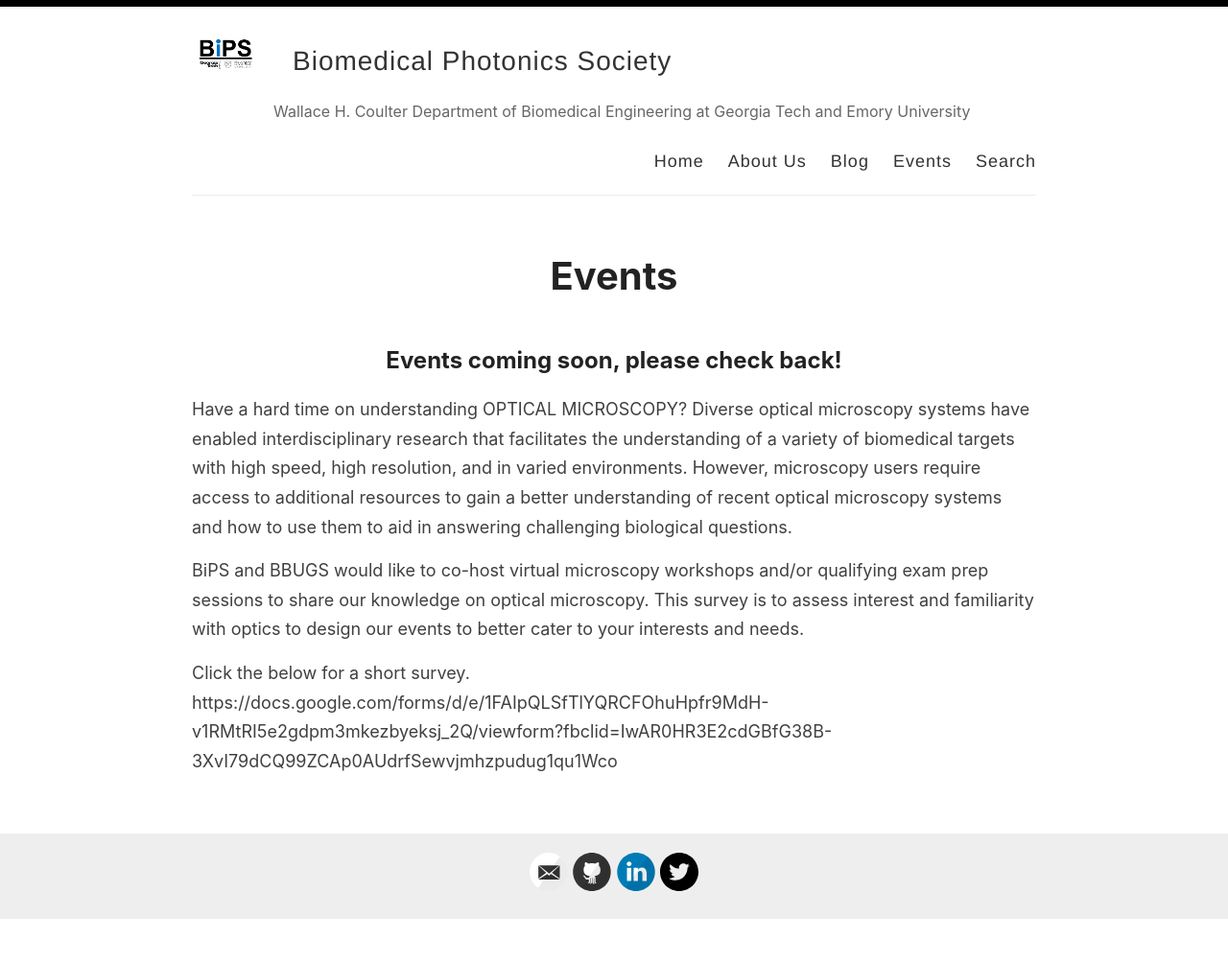
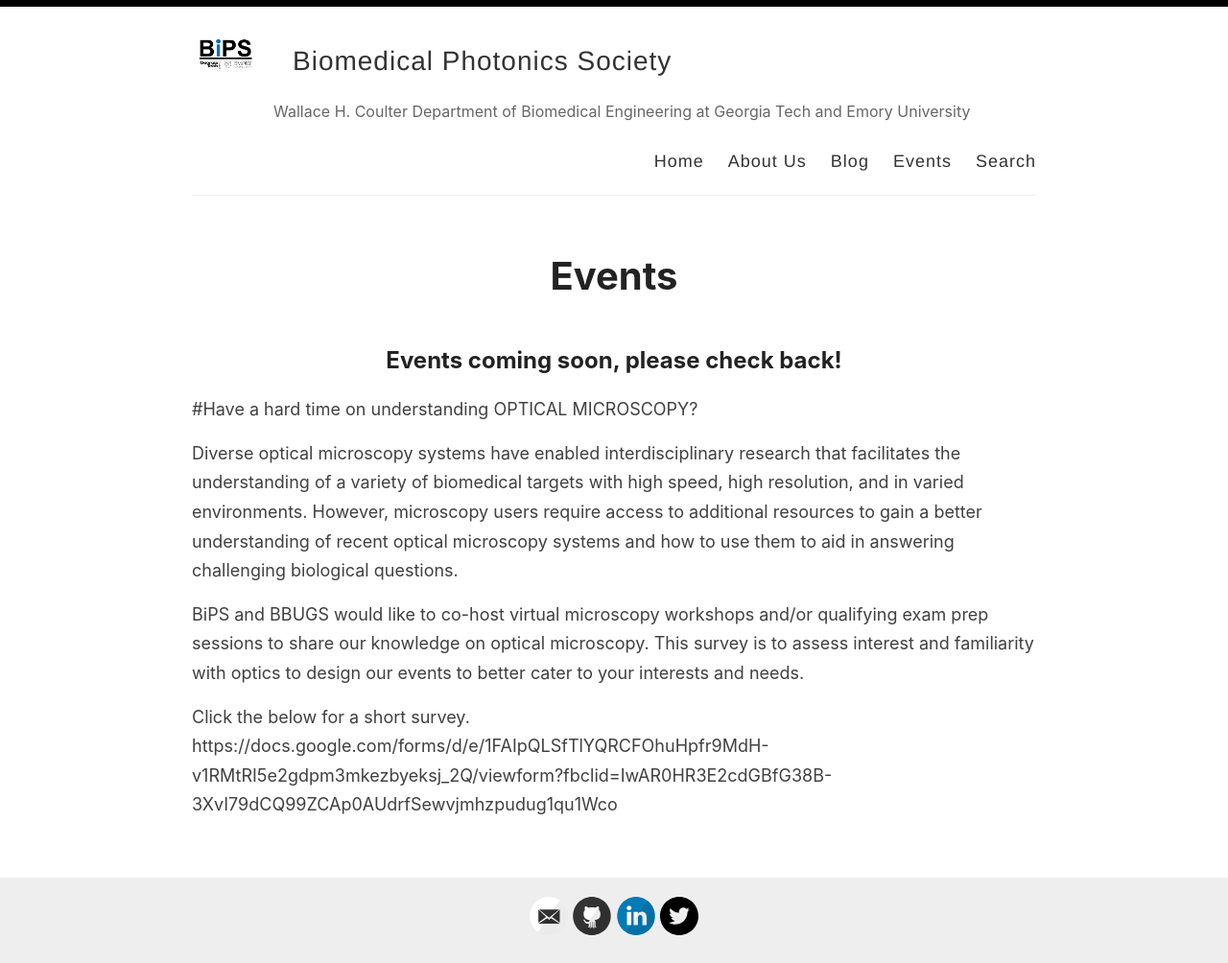
Before and after one commit to bipsgatech/bipsgatech.github.io, a Jekyll site: the page built from _pages/events.md, in a window 1280 px wide. Shown: the whole page at 96% size. Built offline with Jekyll 4.4.1, drawn with Linux system fonts in a browser that asks for light colours; before the commit the page ends 959 px from its top, so only the background shows below that.

```diff
--- a/_pages/events.md
+++ b/_pages/events.md
@@ -5,7 +5,8 @@ permalink: /events/
 ---
 
 ## Events coming soon, please check back!
-Have a hard time on understanding OPTICAL MICROSCOPY?
+#Have a hard time on understanding OPTICAL MICROSCOPY?
+
 Diverse optical microscopy systems have enabled interdisciplinary research that facilitates the understanding of a variety of biomedical targets with high speed, high resolution, and in varied environments. However, microscopy users require access to additional resources to gain a better understanding of recent optical microscopy systems and how to use them to aid in answering challenging biological questions.
 
 BiPS and BBUGS would like to co-host virtual microscopy workshops and/or qualifying exam prep sessions to share our knowledge on optical microscopy. This survey is to assess interest and familiarity with optics to design our events to better cater to your interests and needs.
```
